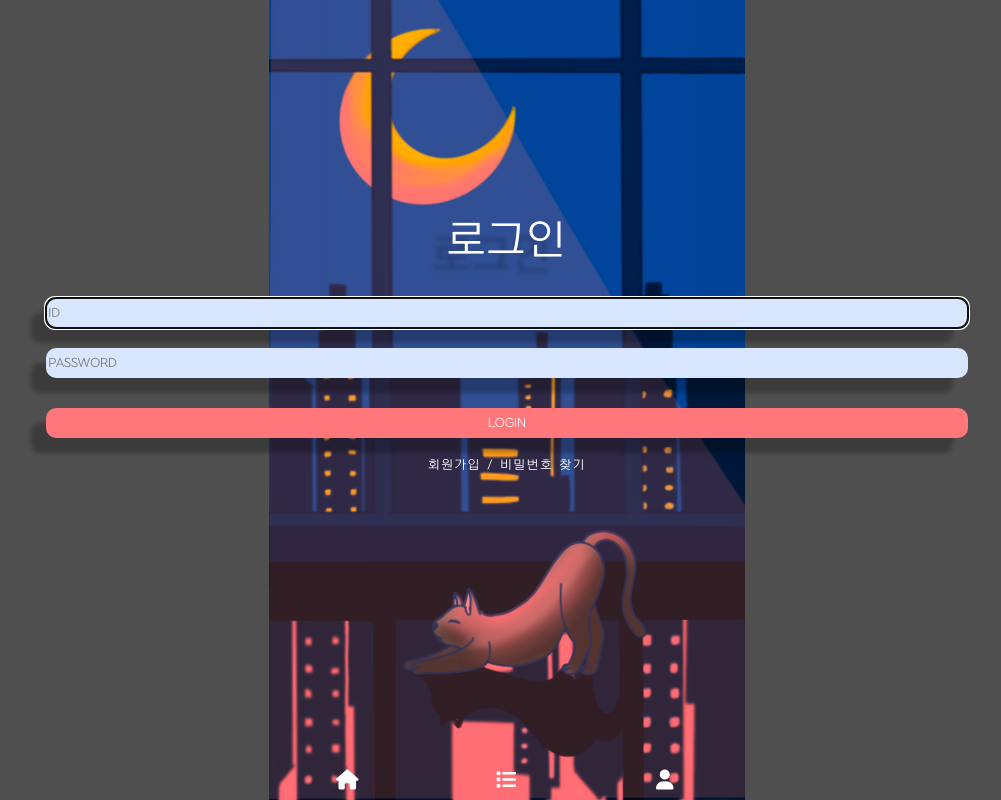
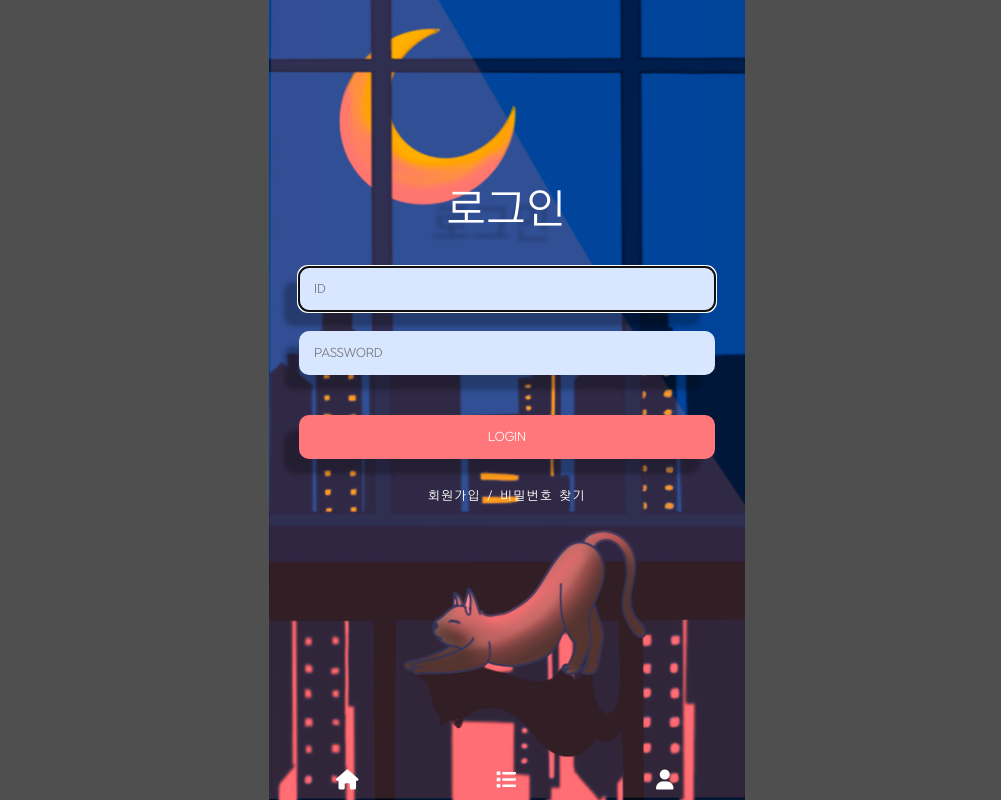
Before and after one commit to Tedhoon/LittleAchievement, a Django app: page /account/login/ in a window 1280 px wide. Shown: the whole page, without its empty margins (133-1134 px from the left). Run offline with Django 3.2, Linux system fonts and the light colour scheme; parts of the project's set-up code (start-up, migrations or seed data) failed here and were passed over; some libraries are stand-ins or nearby versions.

Commit message:
[mdf] 로그인과 회원가입 부분 HTML과 CSS약간 수정

```diff
--- a/LittleAchievement/account/static/css/account.css
+++ b/LittleAchievement/account/static/css/account.css
@@ -3,13 +3,39 @@
      justify-content: center;
      align-items: center;
  }
-
+  .login_form > form{
+     display: flex;
+     justify-content: center;
+     align-items: center;
+     flex-direction: column;
+    width:59.5vh;
+    padding:0 3rem;
+ }
+.login_form > form > input{
+    width:100%;
+    margin:1rem 0;
+    padding:1.5rem;
+    font-size:1.2rem;
+}
 .register_form{
     display: flex;
     justify-content: center;
     align-items: center;
 }
-
+.register_form form{
+    display: flex;
+     justify-content: center;
+     align-items: center;
+     flex-direction: column;
+    width:59.5vh;
+    padding:0 3rem;
+}
+.register_form form input{
+     width:100%;
+    margin:1rem 0;
+    padding:1.5rem;
+    font-size:1.2rem;
+}
 .login_letter{
     margin-top: -15rem;
     font-size: 40px;
@@ -19,8 +45,6 @@
 
 }
 .input_class{
- width: 72vw;
- height: 3rem;
  font-size: 1.2rem;
  background: #D8E7FF;
  box-shadow: -15px 15px 4px rgba(0, 0, 0, 0.25);
@@ -31,10 +55,14 @@
 input:focus{
     border: none;
 }
+.register_form > form > .input_class_login,
+.login_form > form > .input_class_login{
+    margin-top: 3rem;
+
+}
+
 
 .input_class_login{
-    width: 72vw;
-    height: 3rem;
     margin-top: 1rem;
     color: white;
     font-size: 1.2rem;
@@ -42,13 +70,13 @@ input:focus{
     background: #FF777A;
     border-radius: 10px;
     border:none;
+    cursor: pointer;
    }
 
 .login_form_below{
     margin-top: 2rem;
     /* background-color: white; */
-    font-size: 12px;
-    line-height: 14px;
+    font-size: 1.2rem;
     color:white;
 }
 
--- a/LittleAchievement/account/templates/registration/login.html
+++ b/LittleAchievement/account/templates/registration/login.html
@@ -12,7 +12,7 @@
 <div class="login_form">
     <form method="POST" action="{% url 'login' %}">
         {% csrf_token %}
-        {{ form.as_p }}
+        {{ form }}
         <input type="submit" value="LOGIN" class='input_class_login'>
     </form>
 </div>
--- a/LittleAchievement/account/templates/signup.html
+++ b/LittleAchievement/account/templates/signup.html
@@ -12,7 +12,7 @@
 <div class="register_form">
     <form method="POST" action="{% url 'signup' %}">
         {% csrf_token %}
-        {{ RegisterForm.as_p }}
+        {{ RegisterForm }}
         <input type="submit" value="다음" class="input_class_login">
     </form>
 </div>
--- a/LittleAchievement/basestatic/css/base.css
+++ b/LittleAchievement/basestatic/css/base.css
@@ -12,13 +12,12 @@
 
 a { text-decoration: none; color: white; }
 a:visited { text-decoration: none; }
-html{
+html,body{
     font-size:10px;
 
 }
 body{
     margin:0;
-    font-size:10px;
     font-style: normal;
     font-weight: normal;
     letter-spacing: 2px;
@@ -36,7 +35,6 @@ body{
     position: relative;
     flex:1;
     width:100vw;
-    min-height: 100vh;
     height: 100vh;
     display: flex;
     justify-content: center;
@@ -71,19 +69,17 @@ body{
 
 
 .back_img{
-    width: 100vw;
     position: absolute;
     z-index: -1;
     height: 100vh;
-    object-fit: contain;
-    object-position: center;
 }
 @media(max-width:400px){
     .back_img{
         object-position: center;
         object-fit: cover;
+        width:100vw;
+    }
 
-    }
     .bottom_nav{
         width:50vh;
     }
```
Also changed, not shown: LittleAchievement/taskcreate/static/css/taskcreate.css (+7 -0 lines), LittleAchievement/taskcreate/views.py (+13 -1 lines).
